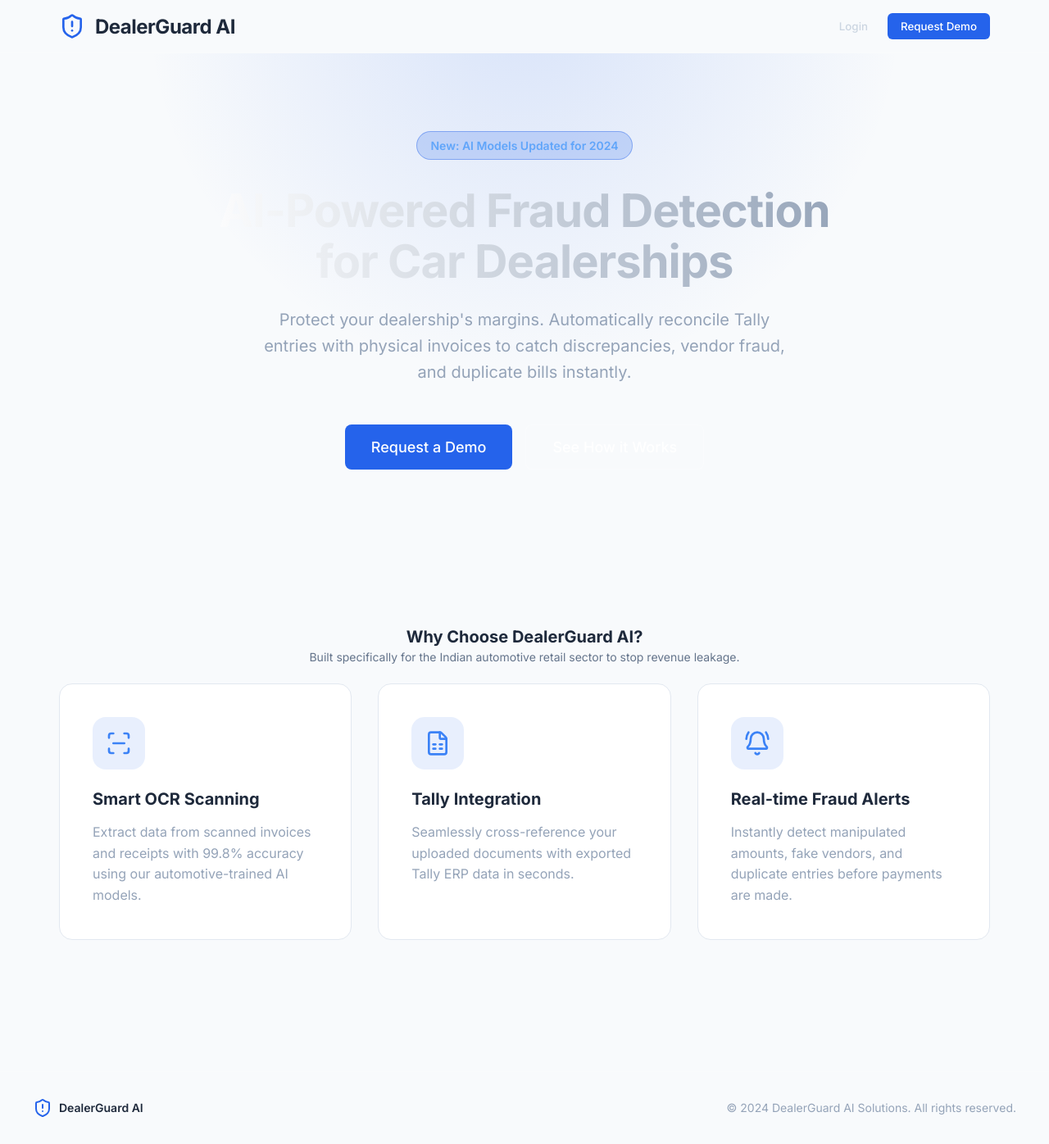
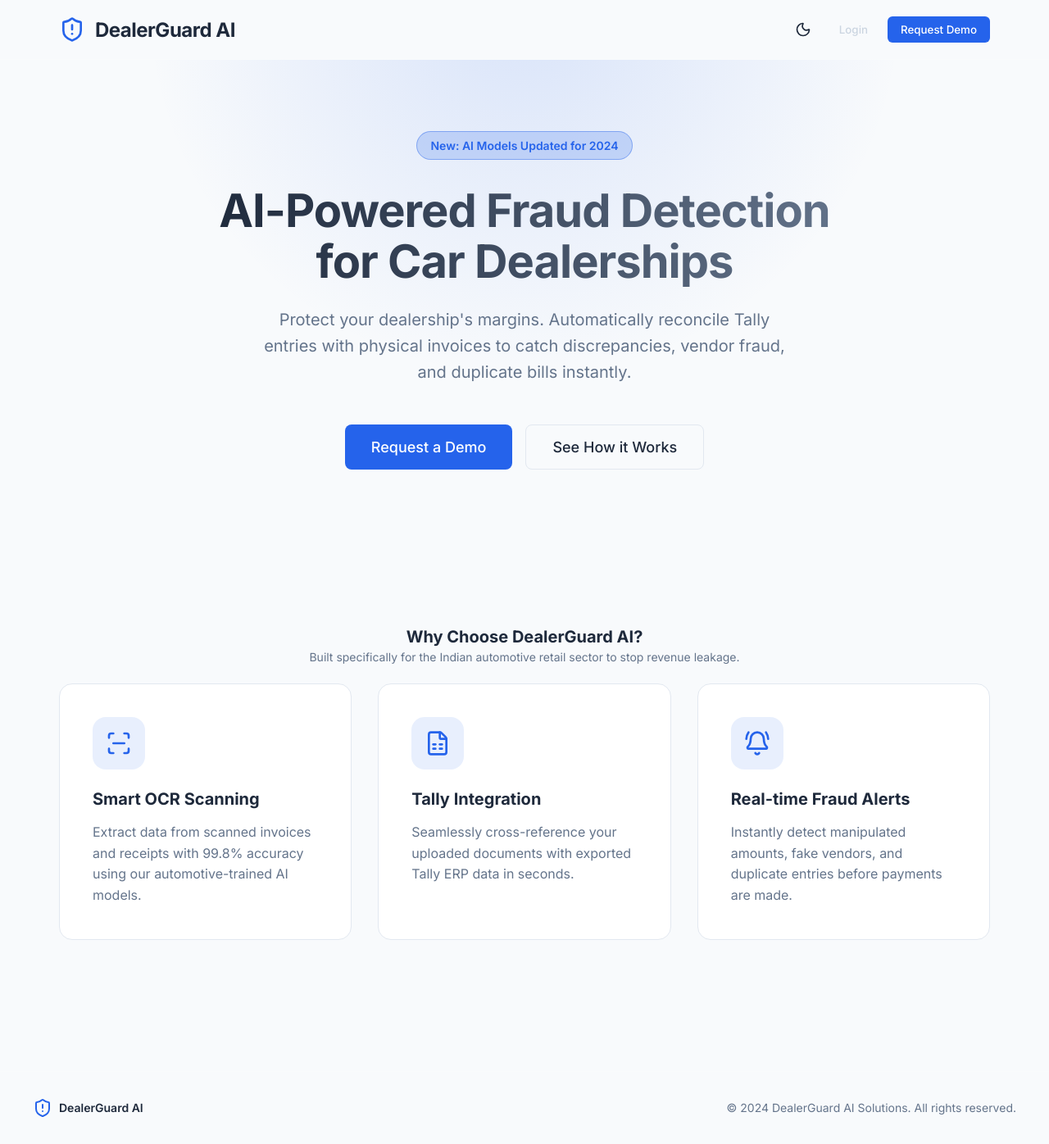
Before and after one commit to sandhsahil-cyber/frudedetection-app, a React (Vite) app: page / in a window 1280 px wide. Shown: the whole page at 82% size. Built offline with nearby package versions, Linux system fonts and the light colour scheme.

Commit message:
Fix dark mode toggle on Landing page and fix Landing light mode colors

```diff
--- a/src/pages/Landing.css
+++ b/src/pages/Landing.css
@@ -46,7 +46,7 @@
 }
 
 .login-btn {
-  color: #cbd5e1;
+  color: var(--text-sidebar);
   font-weight: 500;
   transition: color 0.2s;
 }
@@ -73,7 +73,7 @@
 
 .badge {
   background-color: rgba(37, 99, 235, 0.2);
-  color: #60a5fa;
+  color: var(--primary);
   padding: 0.5rem 1rem;
   border-radius: 2rem;
   font-size: 0.875rem;
@@ -88,14 +88,14 @@
   line-height: 1.1;
   margin-bottom: 1.5rem;
   letter-spacing: -1px;
-  background: linear-gradient(to right, #ffffff, #94a3b8);
+  background: linear-gradient(to right, var(--text-primary), var(--text-secondary));
   -webkit-background-clip: text;
   -webkit-text-fill-color: transparent;
 }
 
 .hero-subtitle {
   font-size: 1.25rem;
-  color: #94a3b8;
+  color: var(--text-secondary);
   line-height: 1.6;
   margin-bottom: 3rem;
   max-width: 650px;
@@ -113,15 +113,15 @@
 }
 
 .btn-secondary {
-  background-color: rgba(255, 255, 255, 0.1);
-  color: white;
-  border: 1px solid rgba(255, 255, 255, 0.2);
+  background-color: transparent;
+  color: var(--text-primary);
+  border: 1px solid var(--border-color);
   font-weight: 500;
   transition: all 0.2s;
 }
 
 .btn-secondary:hover {
-  background-color: rgba(255, 255, 255, 0.15);
+  background-color: var(--bg-card);
 }
 
 /* Common Section Styles */
@@ -137,7 +137,7 @@
 }
 
 .section-header p {
-  color: #94a3b8;
+  color: var(--text-secondary);
   font-size: 1.125rem;
 }
 
@@ -171,7 +171,7 @@
   width: 64px;
   height: 64px;
   background-color: rgba(37, 99, 235, 0.1);
-  color: #3b82f6;
+  color: var(--primary);
   border-radius: 1rem;
   display: flex;
   align-items: center;
@@ -185,7 +185,7 @@
 }
 
 .feature-card p {
-  color: #94a3b8;
+  color: var(--text-secondary);
   line-height: 1.6;
 }
 
@@ -204,7 +204,7 @@
   display: flex;
   justify-content: space-between;
   align-items: center;
-  color: #94a3b8;
+  color: var(--text-secondary);
   font-size: 0.875rem;
 }
 
--- a/src/pages/Landing.jsx
+++ b/src/pages/Landing.jsx
@@ -1,9 +1,12 @@
+import { useContext } from 'react';
 import { useNavigate } from 'react-router-dom';
-import { ShieldAlert, ScanLine, FileSpreadsheet, BellRing, CheckCircle2 } from 'lucide-react';
+import { ShieldAlert, ScanLine, FileSpreadsheet, BellRing, Sun, Moon } from 'lucide-react';
+import { ThemeContext } from '../App';
 import './Landing.css';
 
 const Landing = () => {
   const navigate = useNavigate();
+  const { isDarkMode, toggleTheme } = useContext(ThemeContext);
 
   const handleDemoRequest = () => {
     navigate('/dashboard');
@@ -37,6 +40,9 @@
             <span className="brand-name">DealerGuard AI</span>
           </div>
           <div className="nav-actions">
+            <button className="theme-toggle" onClick={toggleTheme} aria-label="Toggle Theme" style={{ background: 'transparent', border: 'none', cursor: 'pointer' }}>
+              {isDarkMode ? <Sun size={20} color="var(--text-primary)" /> : <Moon size={20} color="var(--text-primary)" />}
+            </button>
             <button className="login-btn" onClick={handleDemoRequest}>Login</button>
             <button className="btn-primary" onClick={handleDemoRequest}>Request Demo</button>
           </div>
```
